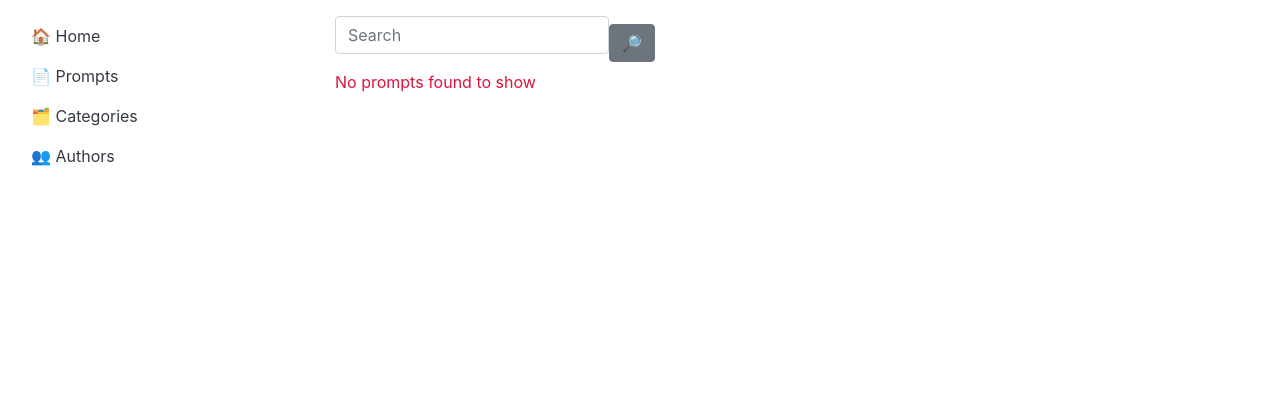
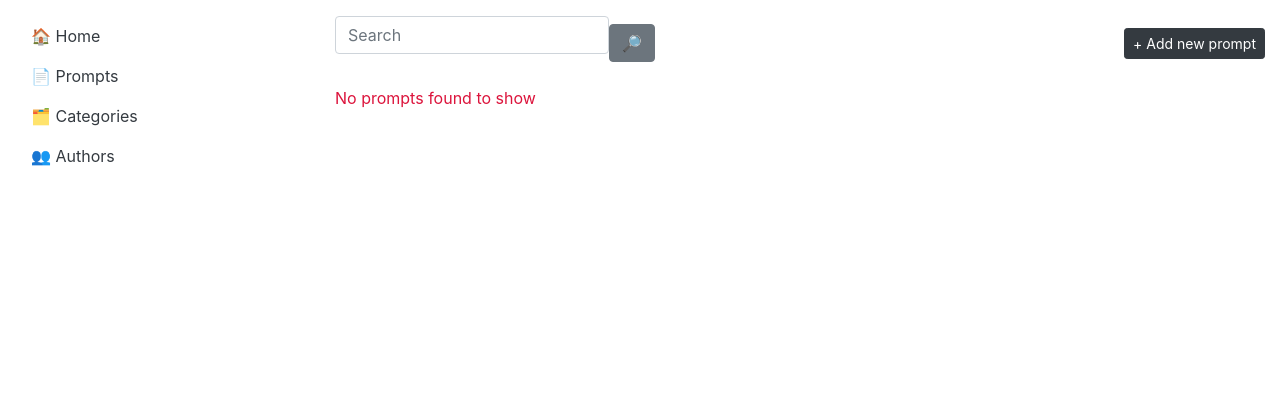
Before and after one commit to AntoniTS999/PromptHub, a Django app: page /prompts/ in a window 1280 px wide. Shown: the top 420 px of the page. Run offline with Django 5.2, Linux system fonts and the light colour scheme; data that the repository does not hold is empty; some libraries are stand-ins or nearby versions.

Commit message:
Added Create option for model Prompt(PromptCreateView)

```diff
--- a/prompts/admin.py
+++ b/prompts/admin.py
@@ -24,7 +24,7 @@ class AuthorAdmin(UserAdmin):
 class PromptAdmin(admin.ModelAdmin):
     list_display = ["title", "author", "created_at",]
     search_fields = ["title", "categories__name"]
-    list_filter = ["author", "created_at", "categories",]
+    list_filter = ["author", "created_at", "categories"]
 
 
 class RatingAdmin(admin.ModelAdmin):
--- a/prompts/forms.py
+++ b/prompts/forms.py
@@ -2,7 +2,7 @@ from django import forms
 from django.contrib.auth.forms import UserCreationForm
 from django.core.exceptions import ValidationError
 
-from prompts.models import Category, Author
+from prompts.models import Category, Author, Prompt
 
 
 class SearchPromptForm(forms.Form):
@@ -36,3 +36,8 @@ class AuthorCreationForm(UserCreationForm):
     class Meta(UserCreationForm.Meta):
         model = Author
         fields = UserCreationForm.Meta.fields + ("first_name", "last_name", "email", "display_name")
+
+class PromptCreateForm(forms.ModelForm):
+    class Meta:
+        model = Prompt
+        fields = ("title", "description", "categories")
--- a/prompts/models.py
+++ b/prompts/models.py
@@ -1,6 +1,6 @@
 from django.db import models
 from django.contrib.auth.models import AbstractUser
-
+from django.urls import reverse
 from prompthub import settings
 
 
@@ -43,10 +43,14 @@ class Prompt(models.Model):
         preview = self.content[:25]
         return f"{self.title} | {self.author} | {created_at} | {updated_at} | {preview}"
 
+    def get_absolute_url(self):
+        return reverse("prompts:prompt-detail", kwargs={"pk": self.id})
+
     class Meta:
         verbose_name = "Prompt"
         verbose_name_plural = "Prompts"
         ordering = ("-created_at",)
+
 
 class Rating(models.Model):
     VALUE_CHOICES = (
--- a/prompts/urls.py
+++ b/prompts/urls.py
@@ -1,6 +1,8 @@
 from django.urls import path
-from prompts.views import (index, PromptListView,
+from prompts.views import (index,
+                           PromptListView,
                            PromptDetailView,
+                           PromptCreateView,
                            AuthorListView,
                            AuthorDetailView,
                            AuthorCreateView,
@@ -19,6 +21,7 @@ urlpatterns = [
 
     path("prompts/", PromptListView.as_view(), name="prompt-list"),
     path("prompts/<int:pk>/", PromptDetailView.as_view(), name="prompt-detail"),
+    path("prompts/create/", PromptCreateView.as_view(), name="prompt-create"),
 
     path("authors/", AuthorListView.as_view(), name="author-list"),
     path("authors/<int:pk>", AuthorDetailView.as_view(), name="author-detail"),
--- a/prompts/views.py
+++ b/prompts/views.py
@@ -3,7 +3,8 @@ from django.http import HttpRequest, HttpResponse
 from django.shortcuts import render
 from django.urls import reverse_lazy
 
-from prompts.forms import SearchPromptForm, SearchAuthorForm, SearchCategoryForm, CategoryForm, AuthorCreationForm
+from prompts.forms import SearchPromptForm, SearchAuthorForm, SearchCategoryForm, CategoryForm, AuthorCreationForm, \
+    PromptCreateForm
 from prompts.models import Prompt, Author, Category
 from django.views import generic
 from django.db.models.functions import Round
@@ -56,6 +57,11 @@ class PromptDetailView(generic.DetailView):
     def get_queryset(self):
         queryset = Prompt.objects.select_related("author").prefetch_related("categories").annotate(avg_rating=Round(Avg("ratings__value"),1))
         return queryset
+
+class PromptCreateView(LoginRequiredMixin,generic.CreateView):
+    model = Prompt
+    form_class = PromptCreateForm
+    template_name = "prompts/prompt_form.html"
 
 
 
--- a/templates/prompts/prompt_list.html
+++ b/templates/prompts/prompt_list.html
@@ -2,11 +2,19 @@
 {% load crispy_forms_filters %}
 
 {% block content %}
-  <form class="form-inline mt-3" action="" method="get">
-      {% csrf_token %}
+
+<div class="d-flex justify-content-between align-items-center mt-3 mb-3">
+  <form class="form-inline" action="" method="get">
+    {% csrf_token %}
     {{ search_form|crispy }}
-      <input class="btn btn-secondary" type="submit" value="🔎">
-    </form>
+    <input class="btn btn-secondary" type="submit" value="🔎">
+  </form>
+
+  <a href="{% url 'prompts:prompt-create' %}" class="btn btn-dark btn-sm">+ Add new prompt</a>
+</div>
+
+
+
   {% if prompt_list %}
 
     {% for prompt in prompt_list %}
```
Also changed, not shown: templates/prompts/prompt_form.html (added, +11 -0 lines).
